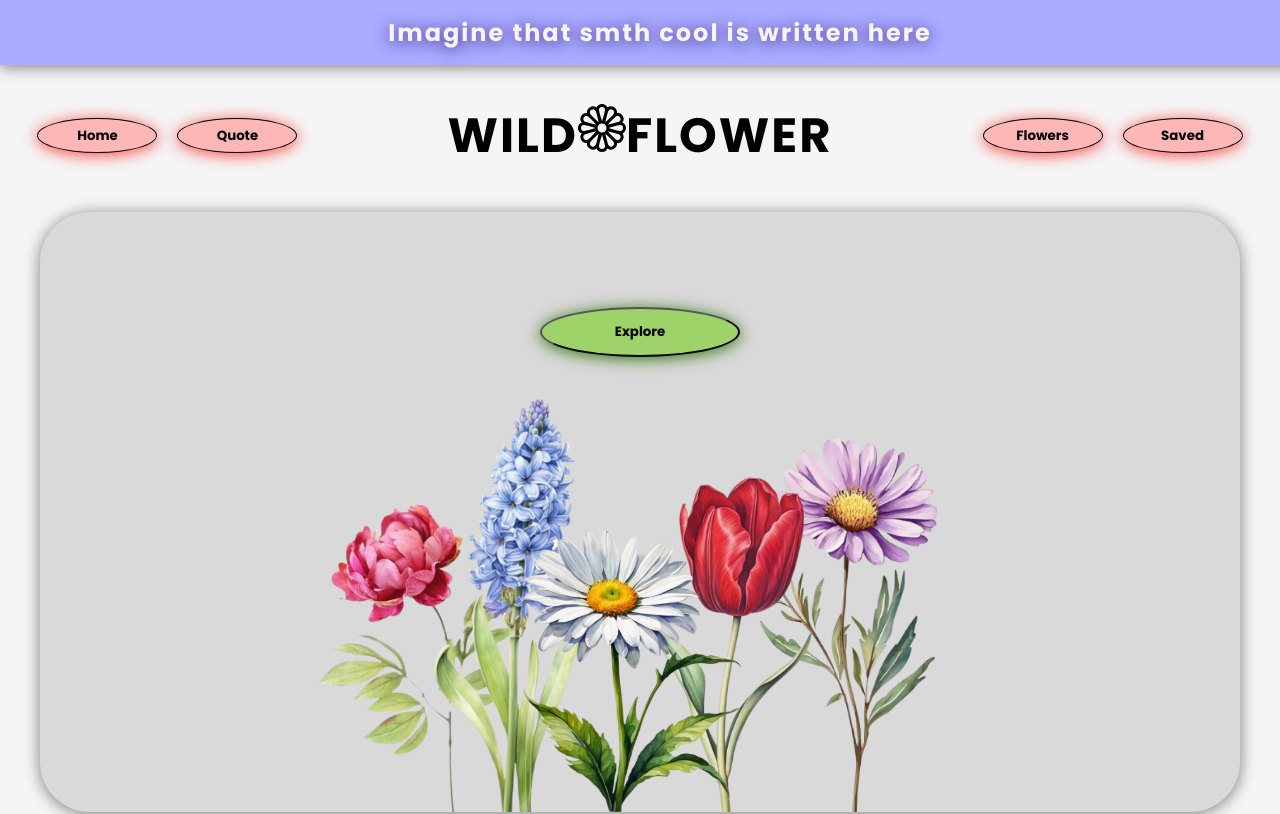
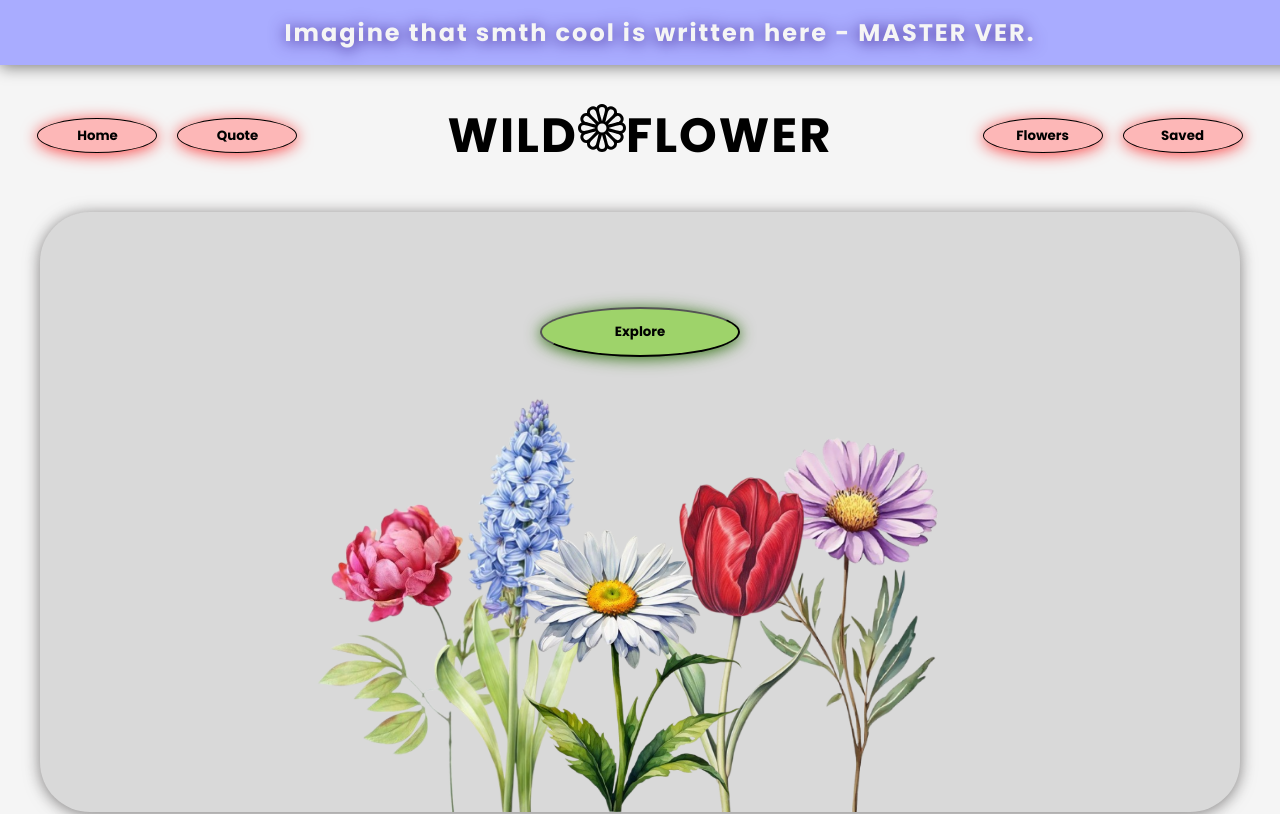
Before and after one commit to vviolaaa/flowers-app, a React (Create React App) app: page / in a window 1280 px wide. Shown: the top 814 px of the page. Built offline with nearby package versions, Linux system fonts and the light colour scheme.

Commit message:
Change Header text in main branch

```diff
--- a/src/components/Header.jsx
+++ b/src/components/Header.jsx
@@ -4,7 +4,7 @@ import "../index.css"
 export function Header() {
     return (
         <div className="header-container">
-            <h1>Imagine that smth cool is written here</h1>
+            <h1>Imagine that smth cool is written here - MASTER VER.</h1>
         </div>
 
     );
```
